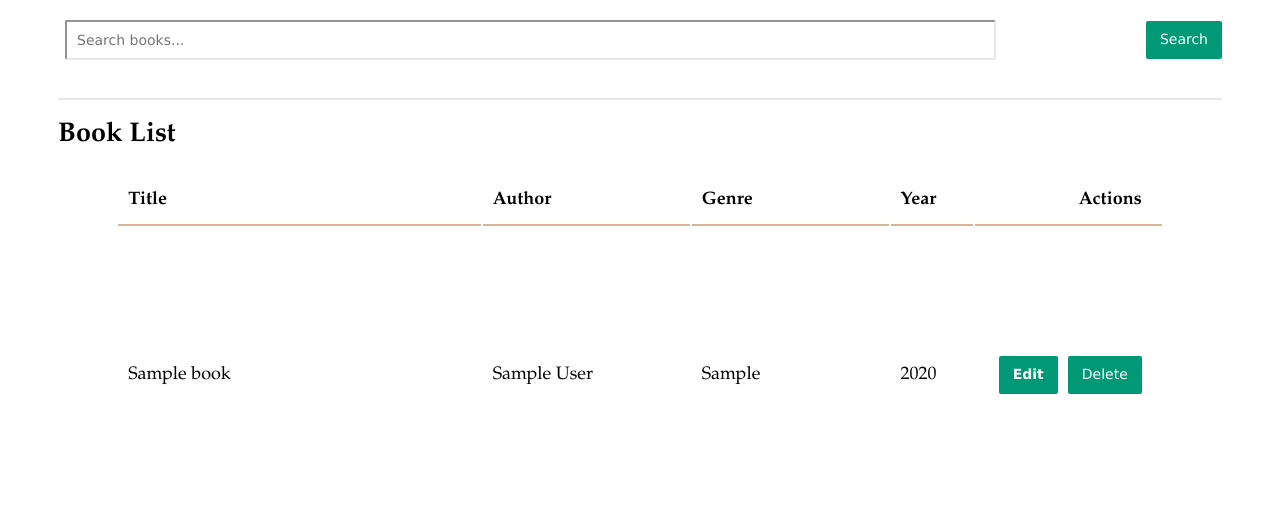
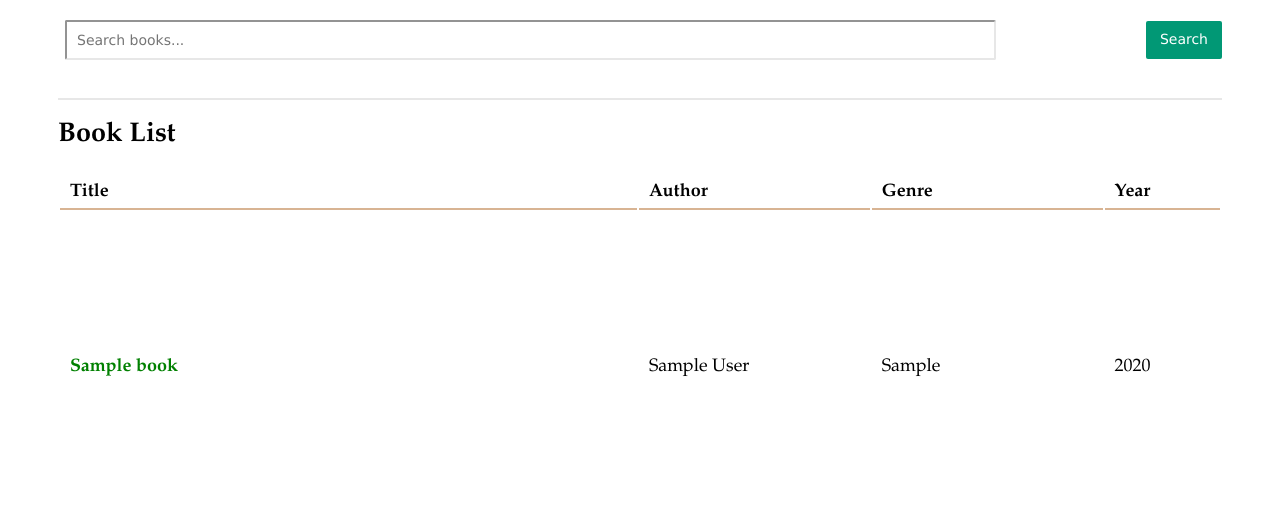
Before and after one commit to Crowe-Brian-J/treehouse_u8_sql_library_manager, a Node server app: page /books in a window 1280 px wide. Shown: the part 147-670 px from the top of the page. Run offline with Node 20, Linux system fonts and the light colour scheme; tables that the repository leaves empty hold one stand-in row (values such as "Sample post"); some libraries are stand-ins or nearby versions.

Commit message:
refactor pagination and table view in index.pug and style.css

```diff
--- a/public/stylesheets/style.css
+++ b/public/stylesheets/style.css
@@ -114,16 +114,15 @@ div.table-wrapper{
 
 table {
   height: 350px;       /* total table height */
-  width: 90%;
   table-layout: auto;  /* ensures columns respect width */
 }
 
-table thead tr {
-  height: 50px;         /* header row */
-}
+/* table thead tr {
+  height: 25px;         /* header row
+} */
 
 table tbody tr {
-  height: 60px;         /* each data row */
+  height: 40px;         /* each data row */
 }
 
 
--- a/routes/books.js
+++ b/routes/books.js
@@ -7,7 +7,7 @@ const { Op } = Sequelize
 router.get('/', async (req, res, next) => {
   try {
     const { search, page } = req.query
-    const limit = 5 // books per page
+    const limit = 10 // books per page
     const currentPage = parseInt(page) || 1
     const offset = (currentPage - 1) * limit
 
--- a/views/index.pug
+++ b/views/index.pug
@@ -11,27 +11,21 @@ block content
   //- Book table
   if books.length
     div.table-wrapper(style="display: flex; justify-content: center;")
-      table(style="width: 90%;")
+      table(style="width: 100%;")
         thead
           tr
-            th(style="width: 35%;") Title
+            th(style="width: 50%;") Title
             th(style="width: 20%;") Author
-            th(style="width: 19%;") Genre
-            th(style="width: 8%;") Year
-            th(style="width: 18%; text-align: right;") Actions
+            th(style="width: 20%;") Genre
+            th(style="width: 10%;") Year
         tbody
           each book in books
             tr
-              td #{book.title}
+              td
+                a(href=`/books/${book.id}`, style="color: green; text-decoration: none;") #{book.title}
               td #{book.author}
               td #{book.genre}
               td #{book.year}
-              td.actions-cell
-                //- Wrap buttons in a flex container
-                div(style="display: flex; justify-content: flex-end; gap: 10px;")
-                  a.button(href=`/books/${book.id}`) Edit
-                  form(method="POST", action=`/books/${book.id}/delete`)
-                    input.button(type="submit", value="Delete")
   else
     p No books yet.
 
```
